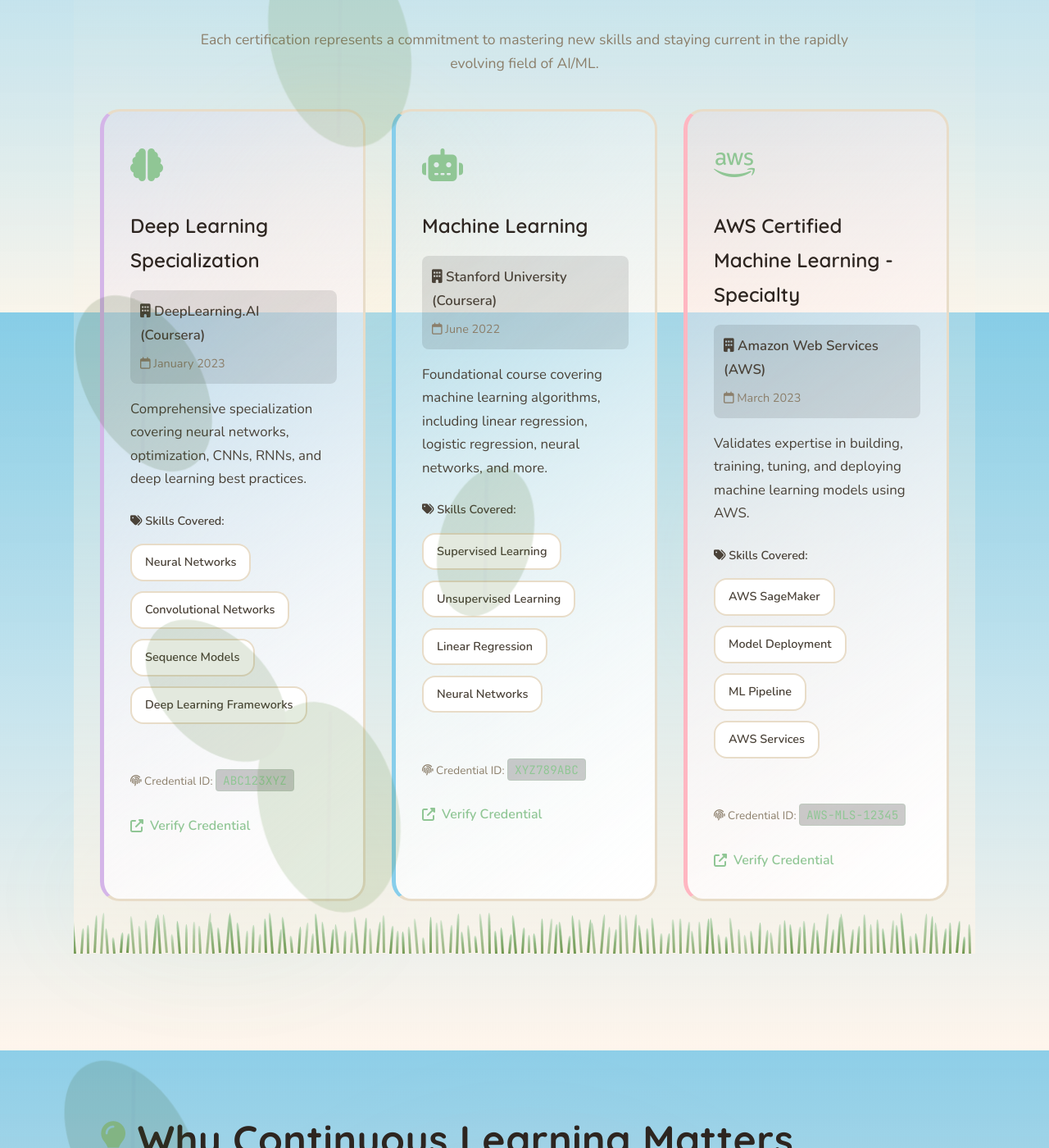
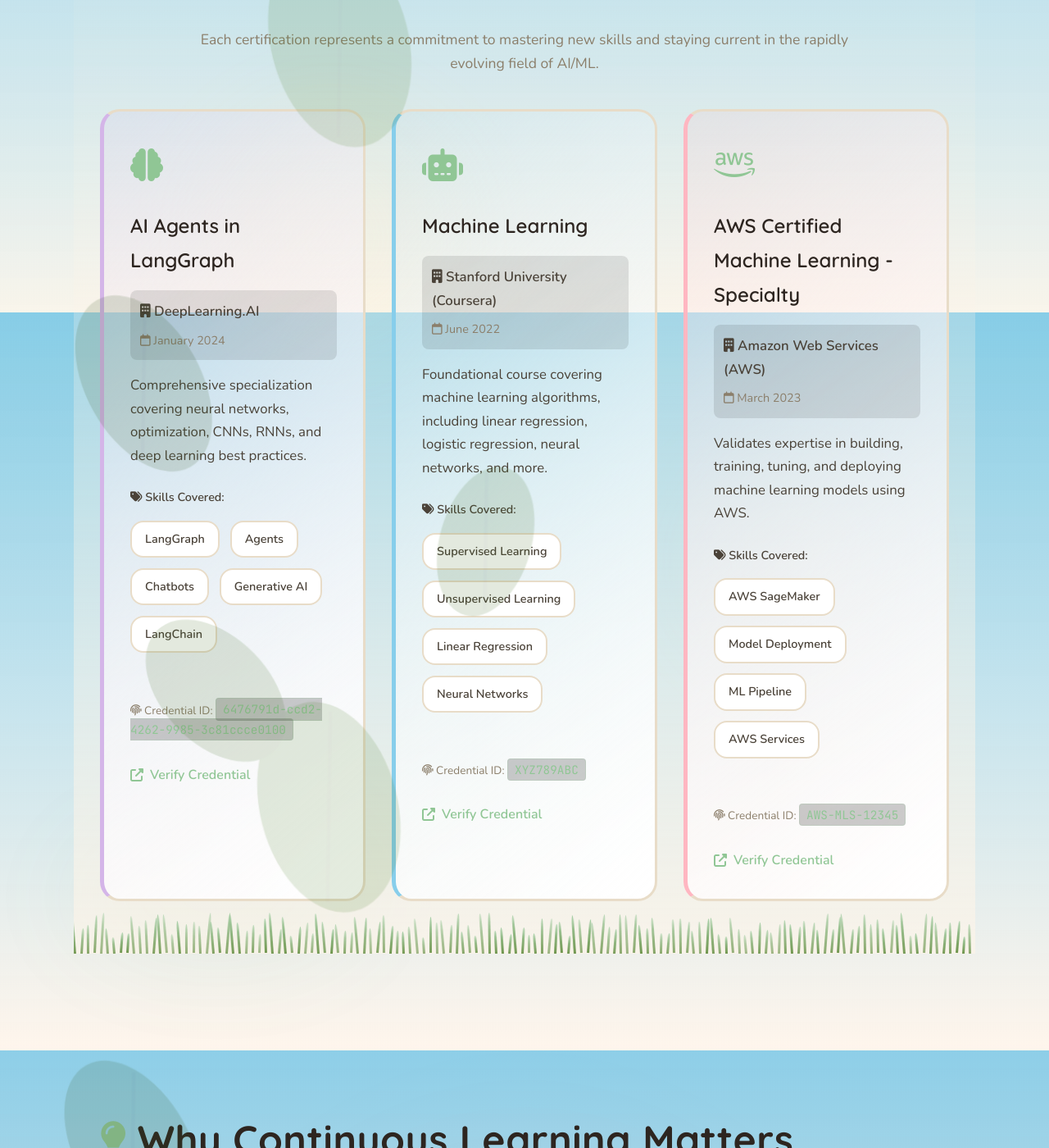
Before and after one commit to mayank1101/mayank1101.github.io, a Jekyll site: the page built from certifications.html, in a window 1280 px wide and 1400 px high, scrolled down 1419 px. Shown: the whole window at 82% size. Built offline with Jekyll 4.4.1, drawn with Linux system fonts in a browser that asks for light colours.

```diff
--- a/_data/certifications.yml
+++ b/_data/certifications.yml
@@ -16,18 +16,19 @@
 
 # Example certifications (replace with your actual certifications):
 
-- name: "Deep Learning Specialization"
-  organization: "DeepLearning.AI (Coursera)"
-  date: "January 2023"
-  credential_id: "ABC123XYZ"
-  credential_url: "https://www.coursera.org/account/accomplishments/specialization/ABC123XYZ"
+- name: "AI Agents in LangGraph"
+  organization: "DeepLearning.AI"
+  date: "January 2024"
+  credential_id: "6476791d-ccd2-4262-9985-3c81ccce0100"
+  credential_url: "https://learn.deeplearning.ai/accomplishments/6476791d-ccd2-4262-9985-3c81ccce0100"
   icon: "fas fa-brain"
   accent_color: "purple"
   skills:
-    - Neural Networks
-    - Convolutional Networks
-    - Sequence Models
-    - Deep Learning Frameworks
+    - LangGraph
+    - Agents
+    - Chatbots
+    - Generative AI
+    - LangChain
   description: "Comprehensive specialization covering neural networks, optimization, CNNs, RNNs, and deep learning best practices."
 
 - name: "Machine Learning"
```
